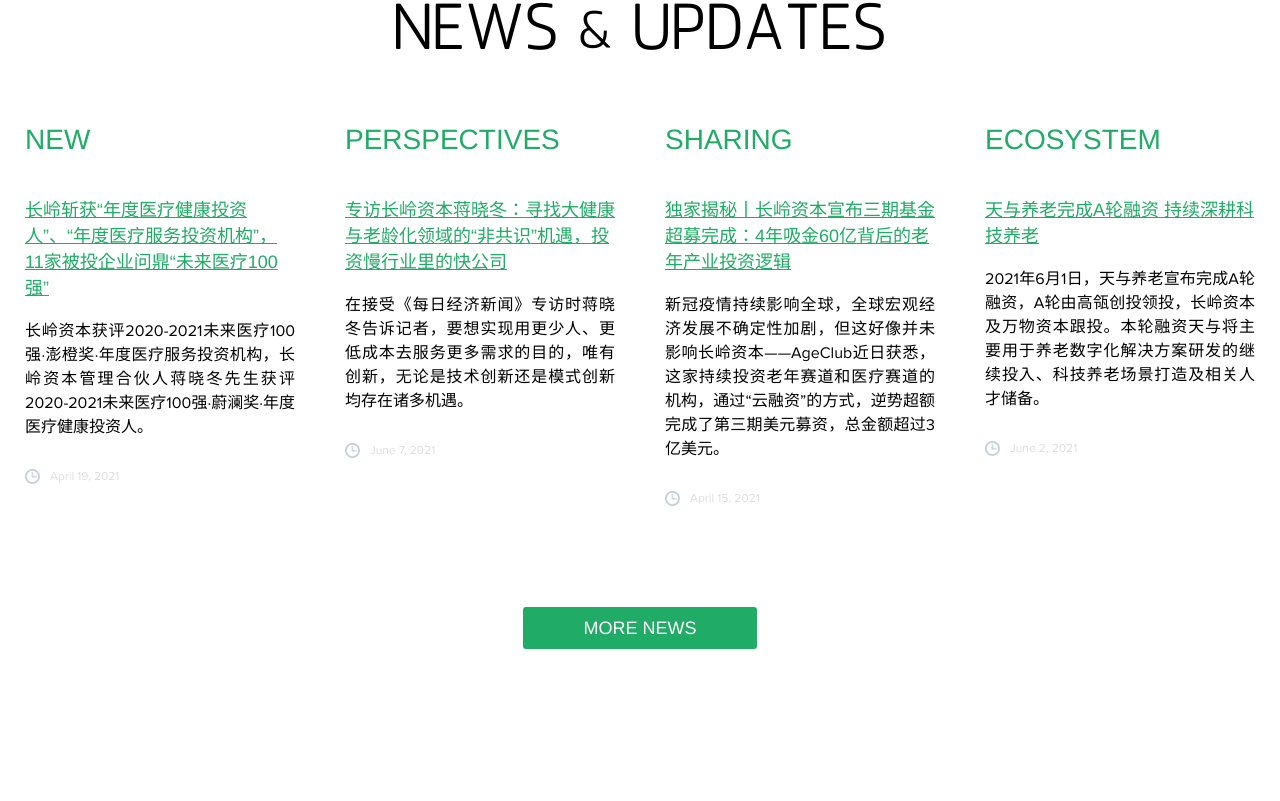
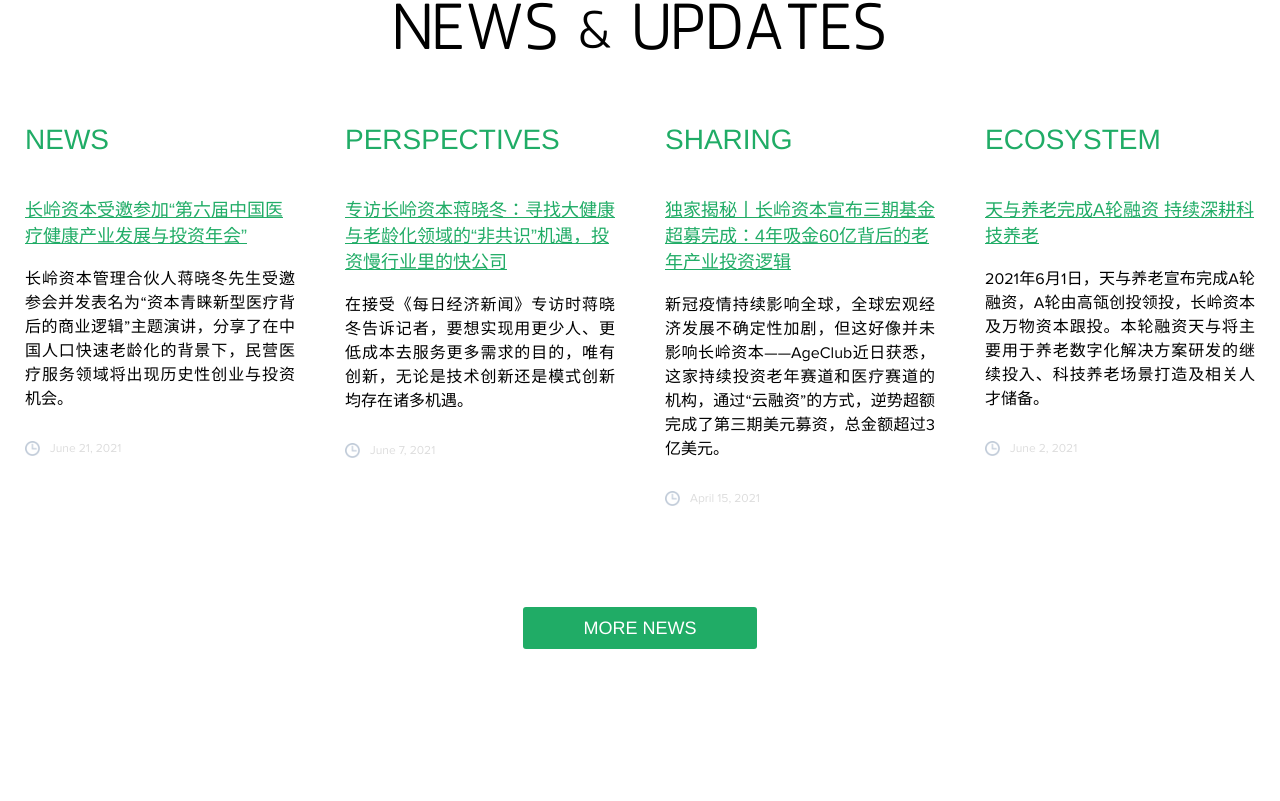
Before and after one commit to teddywangzt/LH, a Vue app: page / in a window 1280 px wide. Shown: the part 7339-8140 px from the top of the page. Built offline with nearby package versions, Linux system fonts and the light colour scheme; what vue-backtotop, vue-js-modal would draw is missing.

Commit message:
Update news.js

```diff
--- a/src/locales/news.js
+++ b/src/locales/news.js
@@ -4,11 +4,11 @@
       {
         cate: "长岭新闻",
         title:
-          "长岭斩获“年度医疗健康投资人”、“年度医疗服务投资机构”，11家被投企业问鼎“未来医疗100强”",
-        link: "https://mp.weixin.qq.com/s/q1b4cx0bouv8476YuQlWCg",
+          "长岭资本受邀参加“第六届中国医疗健康产业发展与投资年会”",
+        link: "https://mp.weixin.qq.com/s/AuV0051PeGiC5oBdIJXpkQ",
         abstract:
-          "长岭资本获评2020-2021未来医疗100强·澎橙奖·年度医疗服务投资机构，长岭资本管理合伙人蒋晓冬先生获评2020-2021未来医疗100强·蔚澜奖·年度医疗健康投资人。",
-        date: "April 19, 2021"
+          "长岭资本管理合伙人蒋晓冬先生受邀参会并发表名为“资本青睐新型医疗背后的商业逻辑”主题演讲，分享了在中国人口快速老龄化的背景下，民营医疗服务领域将出现历史性创业与投资机会。",
+        date: "June 21, 2021"
       },
       {
         cate: "长岭观点",
@@ -39,13 +39,13 @@
     ],
     en: [
       {
-        cate: "NEW",
+        cate: "NEWS",
         title:
-          "长岭斩获“年度医疗健康投资人”、“年度医疗服务投资机构”，11家被投企业问鼎“未来医疗100强”",
-        link: "https://mp.weixin.qq.com/s/q1b4cx0bouv8476YuQlWCg",
+          "长岭资本受邀参加“第六届中国医疗健康产业发展与投资年会”",
+        link: "https://mp.weixin.qq.com/s/AuV0051PeGiC5oBdIJXpkQ",
         abstract:
-          "长岭资本获评2020-2021未来医疗100强·澎橙奖·年度医疗服务投资机构，长岭资本管理合伙人蒋晓冬先生获评2020-2021未来医疗100强·蔚澜奖·年度医疗健康投资人。",
-        date: "April 19, 2021"
+          "长岭资本管理合伙人蒋晓冬先生受邀参会并发表名为“资本青睐新型医疗背后的商业逻辑”主题演讲，分享了在中国人口快速老龄化的背景下，民营医疗服务领域将出现历史性创业与投资机会。",
+        date: "June 21, 2021"
       },
       {
         cate: "PERSPECTIVES",
@@ -76,6 +76,16 @@
     ]
   },
   list: [
+    {
+        cate: "NEWS",
+        title:
+          "长岭资本受邀参加“第六届中国医疗健康产业发展与投资年会”",
+        link: "https://mp.weixin.qq.com/s/AuV0051PeGiC5oBdIJXpkQ",
+        source:"长岭资本",
+        abstract:
+          "长岭资本管理合伙人蒋晓冬先生受邀参会并发表名为“资本青睐新型医疗背后的商业逻辑”主题演讲，分享了在中国人口快速老龄化的背景下，民营医疗服务领域将出现历史性创业与投资机会。",
+        date: "June 21, 2021"
+      },
     {
         cate: "PERSPECTIVES",
         title:
```
